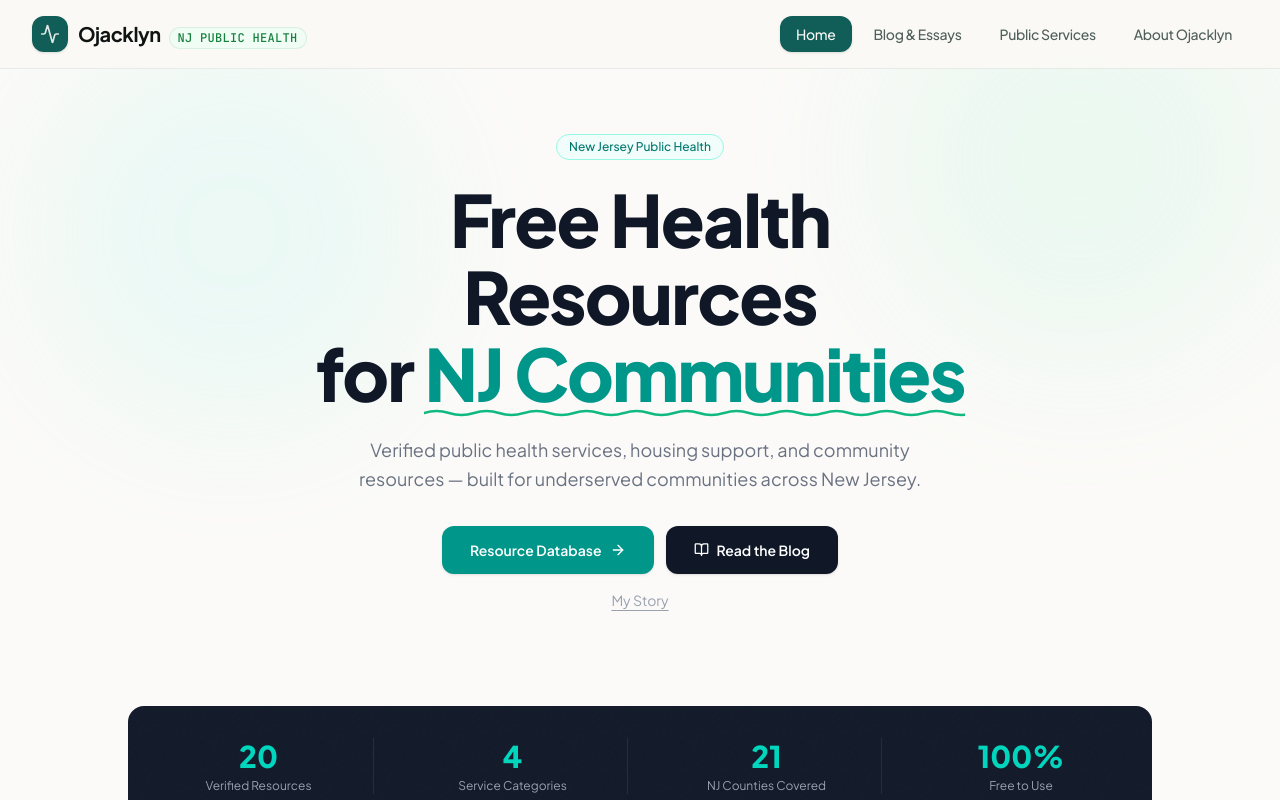
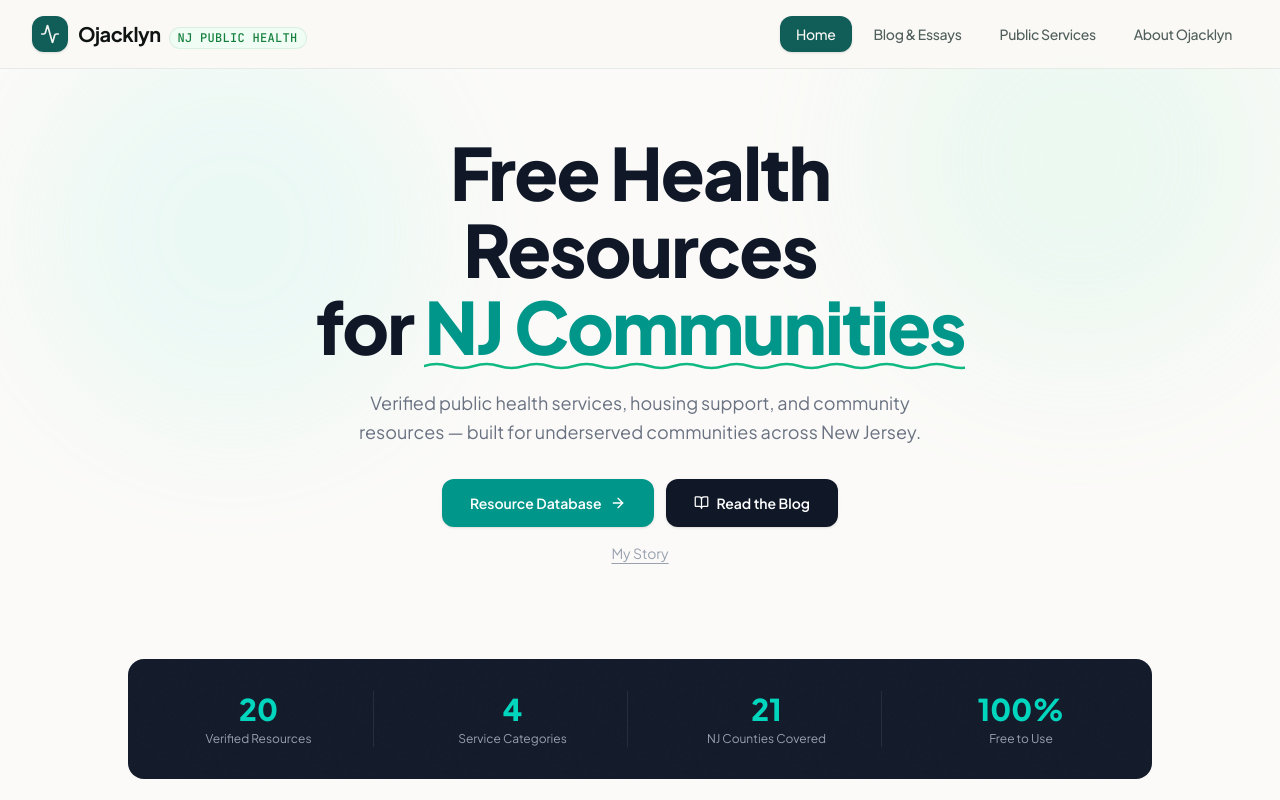
Before and after one commit to ojacklyn2-rgb/ubiquitous-journey, a React (Vite) app: page / in a window 1280 px wide. Shown: the top 800 px of the page. Built offline with nearby package versions, Linux system fonts and the light colour scheme.

Commit message:
Remove NJ Public Health badge from hero
https://claude.ai/code/session_01E7zuG1oTJmZnanWba6bJRJ

```diff
--- a/src/components/DashboardHome.tsx
+++ b/src/components/DashboardHome.tsx
@@ -59,17 +59,6 @@ export default function DashboardHome({ setView, setSelectedBlogId }: DashboardH
             className="absolute top-0 right-10 w-80 h-80 rounded-full bg-emerald-200 blur-3xl"
           />
         </div>
-
-        <motion.div
-          initial={{ opacity: 0, y: 12 }}
-          animate={{ opacity: 1, y: 0 }}
-          transition={{ duration: 0.5 }}
-          className="mb-5"
-        >
-          <span className="inline-flex items-center gap-1.5 px-3 py-1 rounded-full text-xs font-medium text-teal-700 bg-teal-50 border border-teal-200 font-sans">
-            New Jersey Public Health
-          </span>
-        </motion.div>
 
         <motion.h1
           initial={{ opacity: 0, y: 24 }}
```
